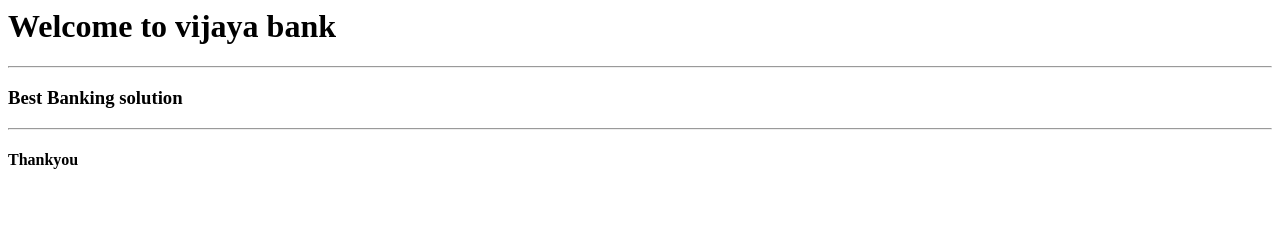
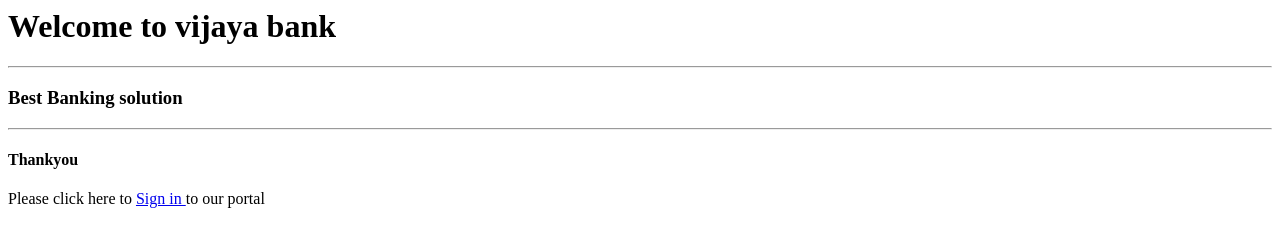
Before and after one commit to PriteshChavan/vijaya, a plain HTML site: page index.html in a window 1280 px wide. Drawn offline with Linux system fonts and the light colour scheme.

Commit message:
added link to login page

```diff
--- a/index.html
+++ b/index.html
@@ -8,5 +8,6 @@
 <h3>Best Banking solution</h3>
 <hr>
 <h4>Thankyou</h4>
+    Please click here to <a href ='login.html'>Sign in </a> to our portal
     </body>
   </html>
```
